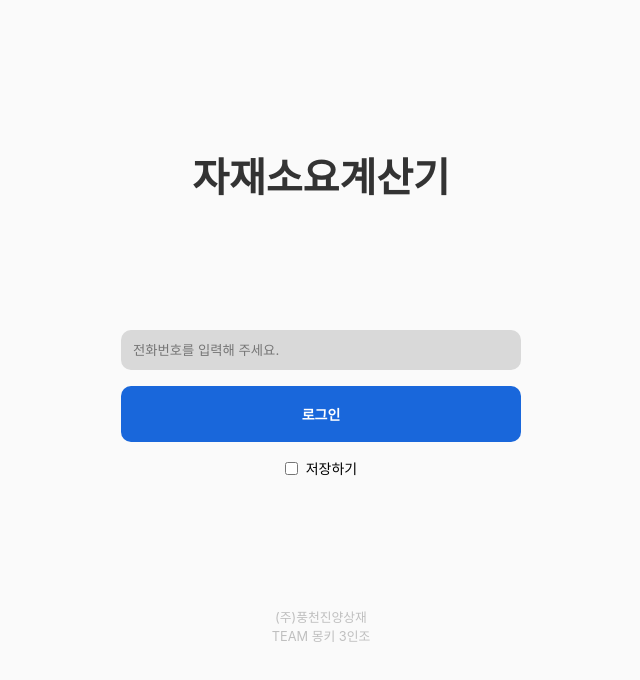
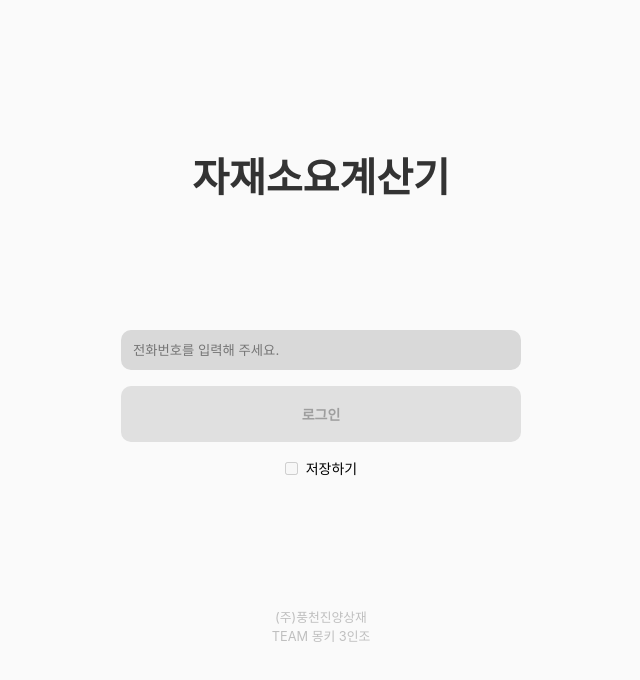
Before and after one commit to j-yesung/volume-calculator, a React (Vite) app: page / in a window 1280 px wide. Shown: the top 680 px of the page, without its empty margins (319-959 px from the left). Built offline with nearby package versions, Linux system fonts and the light colour scheme; a web font is replaced by a local one.

Commit message:
feat: 전화번호 "-" formatter & 저장 기능 추가

```diff
--- a/src/components/ui/input/index.tsx
+++ b/src/components/ui/input/index.tsx
@@ -2,13 +2,22 @@ import { HTMLAttributes } from "react";
 
 interface InputProps extends HTMLAttributes<HTMLInputElement> {
 	onChange: (e: React.ChangeEvent<HTMLInputElement>) => void;
+	ref?: React.RefObject<HTMLInputElement | null>;
 	placeholder?: string;
-	value: string;
+	value?: string;
 	disabled?: boolean;
 	className?: string;
+	maxLength?: number;
 }
 
-const Input = ({ onChange, placeholder, value, disabled = false, className }: InputProps) => {
+const Input = ({
+	onChange,
+	placeholder,
+	value,
+	disabled = false,
+	className,
+	maxLength,
+}: InputProps) => {
 	return (
 		<input
 			type="text"
@@ -17,6 +26,7 @@ const Input = ({ onChange, placeholder, value, disabled = false, className }: In
 			placeholder={placeholder}
 			value={value}
 			disabled={disabled}
+			maxLength={maxLength}
 		/>
 	);
 };
--- a/src/features/user/components/login/index.tsx
+++ b/src/features/user/components/login/index.tsx
@@ -1,7 +1,9 @@
 import { css } from "@emotion/react";
-import { useState } from "react";
+import { useCallback, useEffect, useState } from "react";
 
-import { Button, Input } from "~/components/ui";
+import { Button } from "~/components/ui";
+
+import PhoneNumberInput from "./phoneNumberInput";
 
 const containerStyle = css`
 	display: flex;
@@ -16,44 +18,67 @@ const containerStyle = css`
 	}
 `;
 
-const phoneNumberInputStyle = css`
-	width: 100%;
-	padding: 12px;
-	border-radius: 10px;
-	border: none;
-	background-color: #d9d9d9;
-`;
-
 const checkboxStyle = css`
 	display: flex;
 	align-items: center;
 	gap: 8px;
 	font-size: 14px;
+	cursor: pointer;
 `;
+
+const PHONE_NUMBER_STORAGE_KEY = "my_phone_number";
 
 const Login = () => {
 	const [phoneNumber, setPhoneNumber] = useState("");
+	const [isSaved, setIsSaved] = useState(false);
 
-	const handlePhoneNumberChange = (e: React.ChangeEvent<HTMLInputElement>) => {
-		const value = e.target.value;
-		setPhoneNumber(value);
+	useEffect(() => {
+		const savedPhoneNumber = localStorage.getItem(PHONE_NUMBER_STORAGE_KEY);
+		if (savedPhoneNumber) {
+			setPhoneNumber(savedPhoneNumber);
+			setIsSaved(true);
+		}
+	}, []);
+
+	const formatPhoneNumber = useCallback((value: string): string => {
+		const numbers = value.replace(/[^0-9]/g, "");
+
+		if (numbers.length <= 3) return numbers;
+		if (numbers.length <= 7) return `${numbers.slice(0, 3)}-${numbers.slice(3)}`;
+		return `${numbers.slice(0, 3)}-${numbers.slice(3, 7)}-${numbers.slice(7, 11)}`;
+	}, []);
+
+	const handlePhoneNumberChange = useCallback(
+		(e: React.ChangeEvent<HTMLInputElement>) => {
+			const formattedValue = formatPhoneNumber(e.target.value);
+			setPhoneNumber(formattedValue);
+		},
+		[formatPhoneNumber],
+	);
+
+	const handleToggleCheckbox = () => {
+		if (isSaved) {
+			localStorage.removeItem(PHONE_NUMBER_STORAGE_KEY);
+			setIsSaved(false);
+		} else {
+			if (phoneNumber.length === 13) {
+				localStorage.setItem(PHONE_NUMBER_STORAGE_KEY, phoneNumber);
+				setIsSaved(true);
+			}
+		}
 	};
 
 	return (
-		<>
-			<div css={containerStyle}>
-				<Input
-					css={phoneNumberInputStyle}
-					value={phoneNumber}
-					onChange={handlePhoneNumberChange}
-					placeholder="전화번호를 입력해 주세요."
-				/>
-				<Button onClick={() => {}}>로그인</Button>
-				<div css={checkboxStyle}>
-					<input type="checkbox" /> 저장하기
-				</div>
+		<div css={containerStyle}>
+			<PhoneNumberInput onChange={handlePhoneNumberChange} value={phoneNumber} />
+			<Button onClick={() => alert(phoneNumber)} disabled={phoneNumber.length !== 13}>
+				로그인
+			</Button>
+			<div css={checkboxStyle} onClick={handleToggleCheckbox}>
+				<input type="checkbox" checked={isSaved} disabled={phoneNumber.length !== 13} />
+				저장하기
 			</div>
-		</>
+		</div>
 	);
 };
 
--- /dev/null
+++ b/src/features/user/components/login/phoneNumberInput/index.tsx
@@ -0,0 +1,30 @@
+import { css } from "@emotion/react";
+
+import { Input } from "~/components/ui";
+
+const phoneNumberInputStyle = css`
+	width: 100%;
+	padding: 12px;
+	border-radius: 10px;
+	border: none;
+	background-color: #d9d9d9;
+`;
+
+type Props = {
+	onChange: (e: React.ChangeEvent<HTMLInputElement>) => void;
+	value: string;
+};
+
+const PhoneNumberInput = ({ onChange, value }: Props) => {
+	return (
+		<Input
+			css={phoneNumberInputStyle}
+			value={value}
+			onChange={onChange}
+			placeholder="전화번호를 입력해 주세요."
+			maxLength={13}
+		/>
+	);
+};
+
+export default PhoneNumberInput;
```
